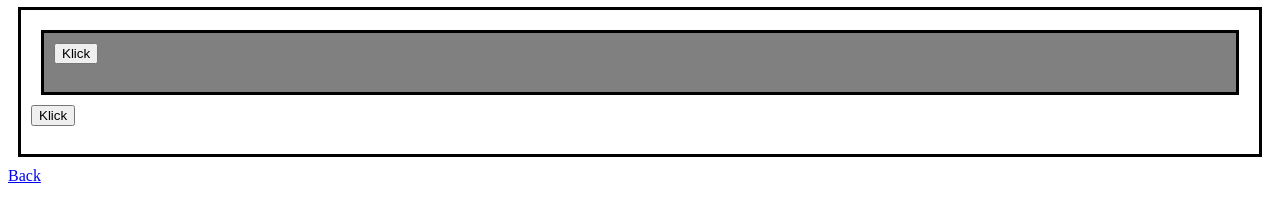
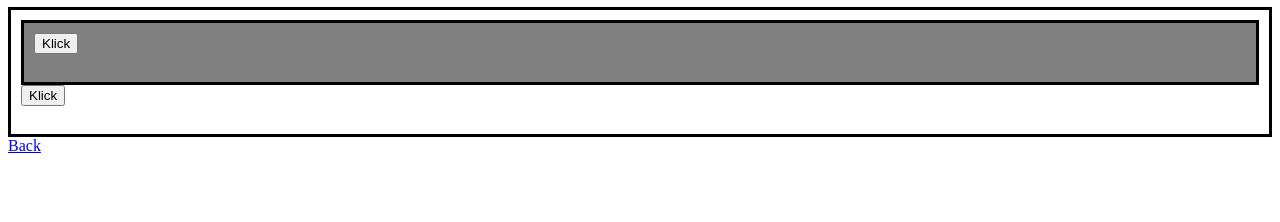
Before and after one commit to daFischer/HtmlTest, a plain HTML site: page part3.html in a window 1280 px wide. Both pictures are taken after a click on the button "Klick". Shown: the part 50-272 px from the top of the page. Drawn offline with Linux system fonts and the light colour scheme.

Commit message:
comment clean up

```diff
--- a/comments.js
+++ b/comments.js
@@ -1,18 +1,31 @@
 var buttonid = 0;
 
-function addComment(i) {
-	buttonid +=1;
+function clickButton(i) {
 
-	// create a new div and fill it with a new button
-	var div = document.createElement('DIV');
-	div.innerHTML = '<button id="button' + buttonid + '" type="button" onclick="addComment(' + buttonid + ')">Klick</button><br><br>';
 
 	// insert the new div into the clicked button's parent-div
 	var p = document.getElementById("button" + i ).parentElement;
-	p.insertBefore(div, document.getElementById("button" + i ));
+
+	// find out current depth of the parent div
+	var fb = parseInt(p.getAttribute("fizzbuzz"));
+
+	// create new div and change its order with the button
+	var newDiv = addComment(p, fb);
+	p.insertBefore(newDiv, document.getElementById("button" + i ));
+
+}
+
+function addComment(parentDiv, fb)
+{
+	// create a new div and fill it with a new button
+	var div = document.createElement('DIV');
+	div.innerHTML = '<button id="button' + buttonid + '" type="button" onclick="clickButton(' + buttonid + ')">Klick</button><br><br>';
+	div.classList.add("comment");
+
+	// append new div to given parentDiv
+	parentDiv.appendChild(div);
 
 	// depth rises by 1
-	var fb=parseInt(p.getAttribute("fizzbuzz"));
 	fb +=1;
 	div.setAttribute("fizzbuzz", fb);
 
@@ -24,4 +37,11 @@ function addComment(i) {
 		div.style.backgroundColor = "white";
 	}
 
+	// increase global variable buttonid to avoid id collisions
+	buttonid +=1;
+
+	return div;
 }
+
+// create initial div and button
+addComment(document.getElementById("container"), 0);
--- a/part3.html
+++ b/part3.html
@@ -7,9 +7,8 @@
 			margin:10px;
 
 		}
-		div {
+		.comment {
 			border-style:solid;
-			margin:10px;
 			padding:10px;
 
 		}
@@ -19,16 +18,14 @@
 
 </head>
 <body>
-	<script type="text/javascript" src="comments.js"></script>
 
 
 	<h1 style="color:red"> Part 3 </h1>
 
-	<div fizzbuzz="1"><button id="button0" type="button" onclick="addComment(0)">Klick</button>
-
-	<br><br></div>
+	<div id="container"></div>
 
 	<a href="index.html"> Back </a>
 
+	<script type="text/javascript" src="comments.js"></script>
 </body>
 </html>
```
